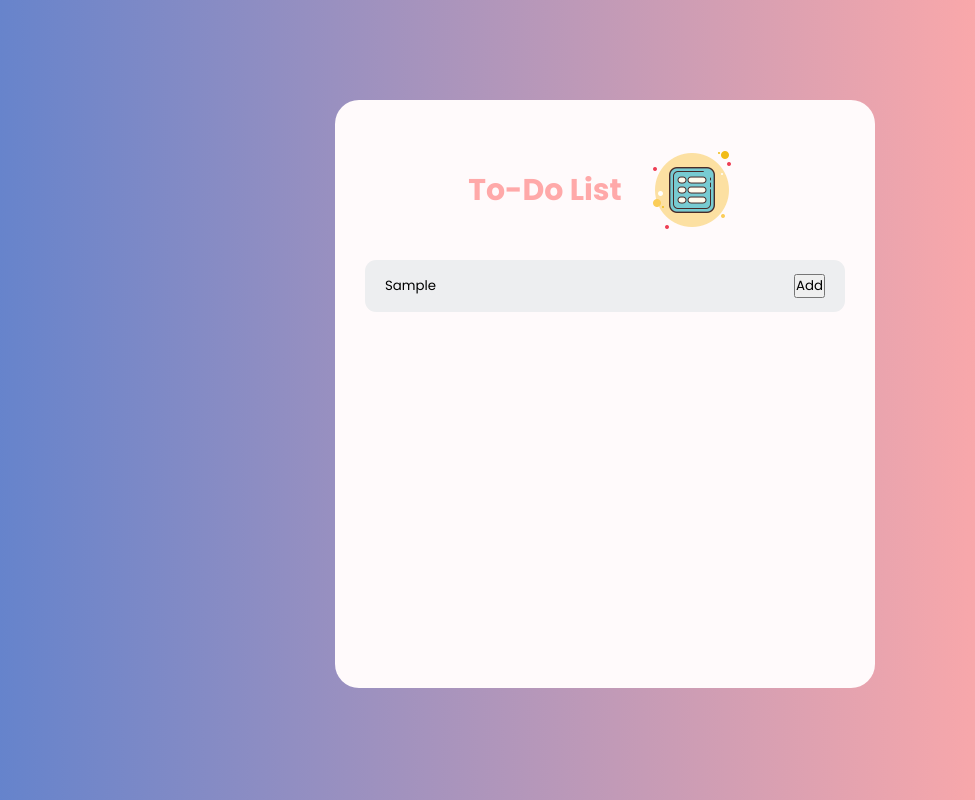
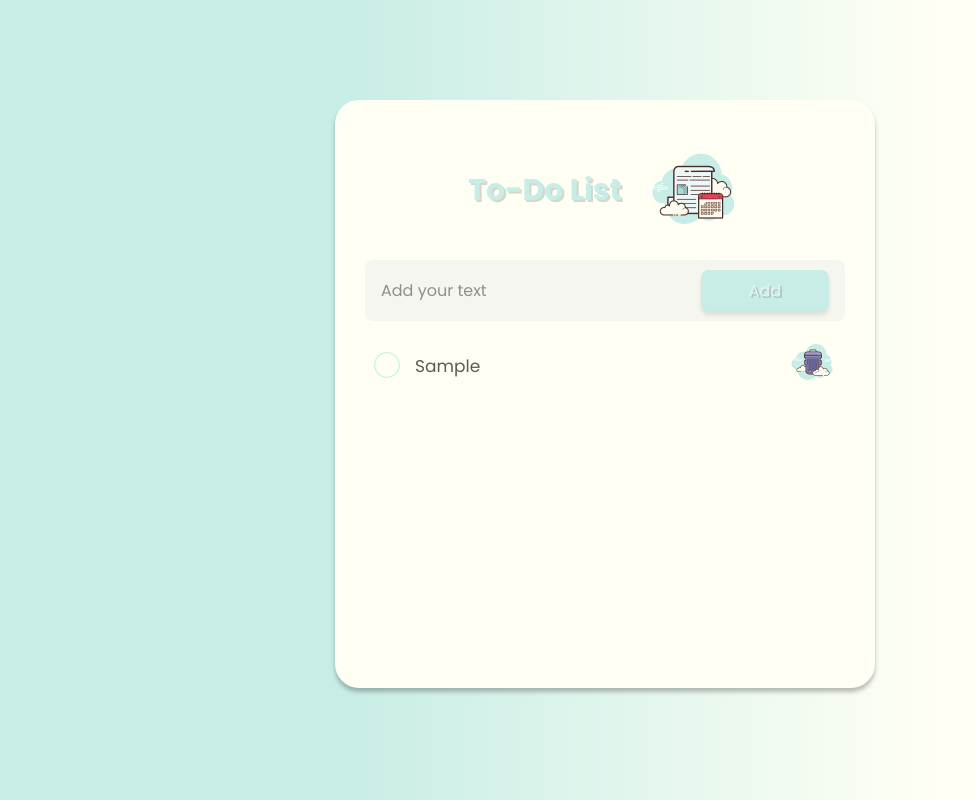
Before and after one commit to Walking-towards-the-dawn/ToDo, a plain HTML site: page index.html in a window 1280 px wide. Both pictures are taken after typing "Sample" into the empty fields and a click on the button "Add". Shown: the whole page, without its empty margins (35-1010 px from the left). Drawn offline with Linux system fonts and the light colour scheme.

Commit message:
Added changes

```diff
--- a/index.html
+++ b/index.html
@@ -11,13 +11,20 @@
 		<div class="container">
 			<div class="todo">
 				<h2 class="todo__title"
-					>To-Do List <img src="./images/icons8-list-100.png" alt="To-Do"
+					>To-Do List <img src="./images/todo_icon.png" alt="To-Do"
 				/></h2>
 				<div class="row">
 					<input type="text" id="input-box" placeholder="Add your text" />
-					<button>Add</button>
+					<button onclick="addTask()">Add</button>
 				</div>
+				<ul id="list__container">
+					<!-- <li class="checked">Task 1</li>
+					<li>Task 2</li>
+					<li>Task 3</li> -->
+				</ul>
 			</div>
 		</div>
+
+		<script src="script.js"></script>
 	</body>
 </html>
--- /dev/null
+++ b/script.js
@@ -0,0 +1,41 @@
+const inputBox = document.getElementById('input-box');
+const listContainer = document.getElementById('list__container');
+
+function addTask() {
+	if (inputBox.value === '') {
+		alert('You must write something!');
+	} else {
+		let li = document.createElement('li');
+		li.innerHTML = inputBox.value;
+		listContainer.appendChild(li);
+
+		let span = document.createElement('span');
+		span.innerHTML = '';
+		li.appendChild(span);
+	}
+	inputBox.value = '';
+	saveDate();
+}
+
+listContainer.addEventListener(
+	'click',
+	function (e) {
+		if (e.target.tagName === 'LI') {
+			e.target.classList.toggle('checked');
+			saveDate();
+		} else if (e.target.tagName === 'SPAN') {
+			e.target.parentElement.remove();
+			saveDate();
+		}
+	},
+	false,
+);
+
+function saveDate() {
+	localStorage.setItem('date', listContainer.innerHTML);
+}
+
+function showTask() {
+	listContainer.innerHTML = localStorage.getItem('date');
+}
+showTask();
--- a/style.css
+++ b/style.css
@@ -10,14 +10,13 @@
 .container {
 	display: flex;
 	justify-content: center;
-
 	padding-top: 6.25rem;
 	width: 100%;
 	min-height: 100vh;
 	background: linear-gradient(
-		269deg,
-		rgba(255, 169, 169, 1) 18%,
-		rgba(96, 130, 205, 1) 100%
+		90deg,
+		rgba(199, 237, 230, 1) 29%,
+		rgba(255, 255, 244, 1) 76%
 	);
 }
 
@@ -27,12 +26,12 @@
 	height: 100%;
 	max-width: 33.75rem;
 	min-height: 36.75rem;
-
 	padding: 2.5rem 1.875rem 4.375rem;
 	border-radius: 1.5rem;
-	background: #fffafb;
+	background: #fffff4;
 	flex-direction: column;
 	align-items: center;
+	box-shadow: 0px 4px 4px 0px rgba(0, 0, 0, 0.25);
 }
 
 .todo__title {
@@ -40,24 +39,99 @@
 	align-items: center;
 	gap: 1.25rem;
 	font-size: 1.875rem;
-	color: rgba(255, 169, 169, 1);
+	color: rgba(199, 237, 230, 1);
+	text-shadow: 2px 2px rgba(0, 0, 0, 0.16);
 }
 
 .row {
 	display: flex;
 	justify-content: space-between;
-
 	width: 100%;
 	margin: 1.25rem 0;
-	padding: 0.875rem 1.25rem;
-
-	border-radius: 0.7rem;
-	background: #edeef0;
+	padding: 0.625rem 1rem;
+	border-radius: 0.5rem;
+	background: #edeef082;
 }
 
 .row input {
+	color: #181818b5;
+	font-family: 'Poppins', sans-serif;
+	font-size: 1rem;
 	flex: 1;
 	border: none;
 	outline: none;
 	background: transparent;
 }
+
+.row input::placeholder {
+	opacity: 0.8;
+}
+
+.row button {
+	font-family: 'Poppins', sans-serif;
+	font-size: 1rem;
+	border: none;
+	outline: none;
+	padding: 0.5rem 3rem;
+	cursor: pointer;
+	border-radius: 0.5rem;
+	color: #edeef0;
+	background: rgba(199, 237, 230, 1);
+	text-shadow: 2px 2px rgba(0, 0, 0, 0.16);
+	box-shadow: 0px 4px 4px 0px rgba(0, 0, 0, 0.1);
+}
+
+ul {
+	display: flex;
+	flex-direction: column;
+	width: 100%;
+}
+
+ul li {
+	color: #181818b5;
+	position: relative;
+	list-style: none;
+	font-size: 17px;
+	user-select: none;
+	cursor: pointer;
+	padding: 12px 8px 12px 50px;
+}
+
+ul li::before {
+	content: '';
+	position: absolute;
+	height: 28px;
+	width: 28px;
+	border-radius: 50%;
+	background-image: url('./images/unchecked.png');
+	background-position: center;
+	background-size: cover;
+	top: 10px;
+	left: 8px;
+}
+
+ul li.checked {
+	color: #5555557d;
+	text-decoration: line-through;
+}
+
+ul li.checked::before {
+	background-image: url('./images/checked.png');
+}
+
+ul li span {
+	position: absolute;
+	right: 8px;
+	top: -4px;
+	background-image: url('./images/delete.png');
+	width: 50px;
+	height: 50px;
+	border-radius: 50%;
+	transition: all 0.5s ease;
+}
+
+ul li span:hover {
+	transform: scale(1.2);
+	transition: all 0.5s ease;
+	background-image: url('./images/delete.png');
+}
```
Also changed, not shown: images/checked.png (added), images/delete.png (added), images/icons8-list-100.png (deleted), images/todo_icon.png (added), images/unchecked.png (added).
